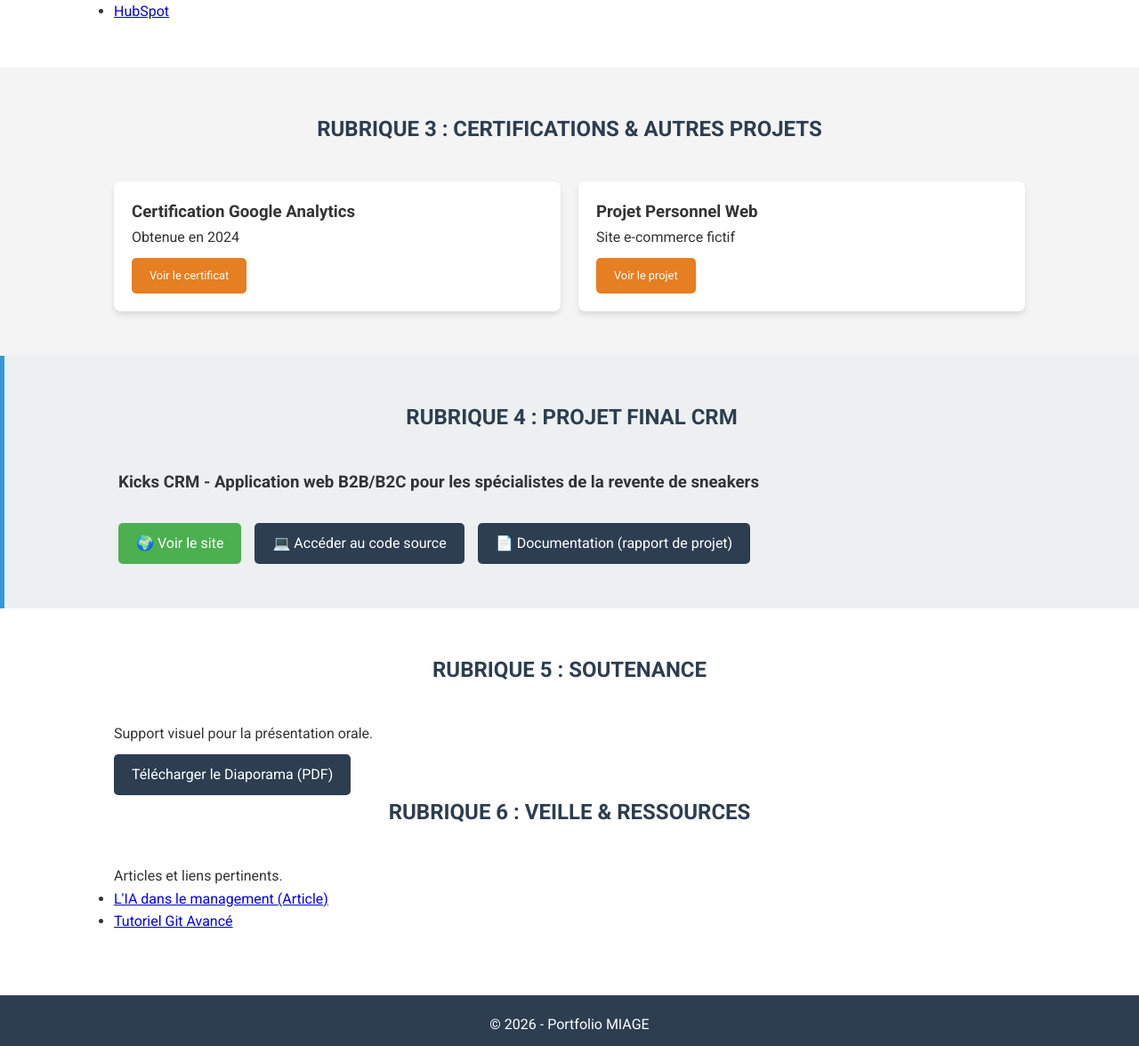
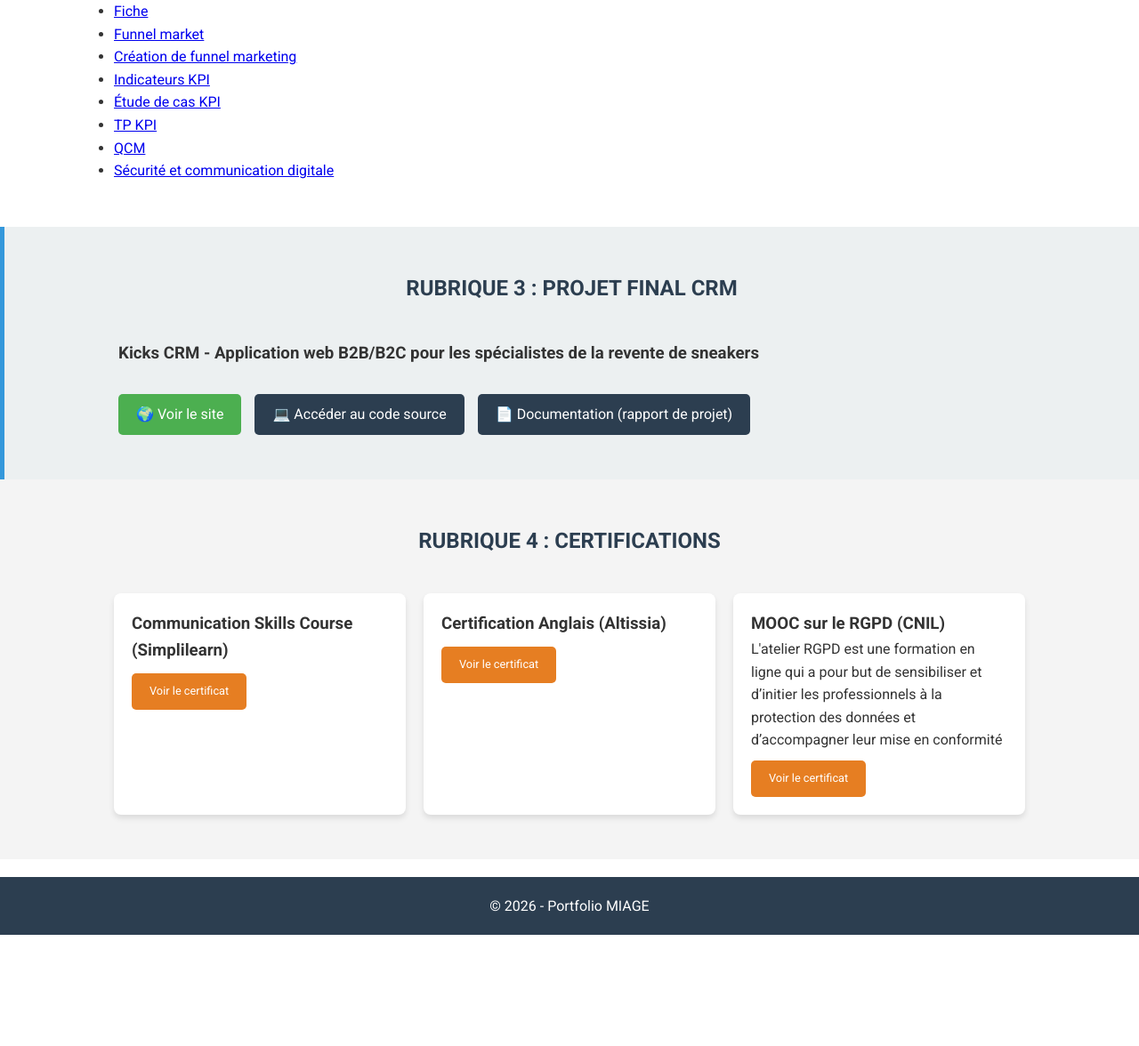
Before and after one commit to Hassan-Jatta/portfolio-hassan-jatta, a plain HTML site: page index.html in a window 1280 px wide. Shown: the part 1621-2797 px from the top of the page at 89% size. After the commit the page ends 2672 px from the top, so only its background shows below. Drawn offline with Linux system fonts and the light colour scheme.

Commit message:
ajout de nouveaux cours + certifications

```diff
--- a/index.html
+++ b/index.html
@@ -36,7 +36,7 @@
         <h2>À propos de moi</h2>
         <div class="about-content">
             <div class="about-text">
-                <p> Je suis étudiant en M1 MIAGE (Méthodes Informatiques Appliquées à la Gestion des Entreprises) à l'Université Paris Nanterre</p>
+                <p> Hassan Jatta - Étudiant en M1 MIAGE (Méthodes Informatiques Appliquées à la Gestion des Entreprises) à l'Université Paris Nanterre. </p>
                 <div class="buttons">
                     <a href="#" class="btn-secondary" download>Télécharger mon CV (ATS)</a>
                     <a href="https://linkedin.com/in/hassan-jatta/" target="_blank" class="btn-linkedin">Mon LinkedIn</a>
@@ -74,30 +74,20 @@
             <li><a href="ressources/Exemple_PGI.xlsx">Exemple d'un PGI </a></li>
             <li><a href="ressources/scenario_fonctionnement_CRM.pdf">Scénario fonctionnement d'un CRM</a></li>
             <li><a href="ressources/6- Pipeline de vente VS Workflow.pdf">Pipeline de ventes vs Workflow </a></li>
-            <li><a href="ressources/Hubspot.pdf">HubSpot</a></li>
-
+            <li><a href="ressources/1- fiche cours V_E.pdf">Fiche</a></li>
+            <li><a href="ressources/2- Pourquoi Étudier le funnel marketing V_E.pdf">Funnel market</a></li>
+            <li><a href="ressources/3-Création de funnel marketing.pdf">Création de funnel marketing</a></li>
+            <li><a href="ressources/4-Les indicateurs KPI V_E.pdf">Indicateurs KPI</a></li>
+            <li><a href="ressources/5- Étude de cas KPI.pdf">Étude de cas KPI</a></li>
+            <li><a href="ressources/tp KPI V_E.xlsx">TP KPI</a></li>
+            <li><a href="ressources/6-Td + QCM pour étudiants.pdf">QCM</a></li>
+            <li><a href="ressources/8_sécurité et communication digitale.docx.pdf">Sécurité et communication digitale</a></li>
         </ul>
     </section>
 
 
-    <section id="certifs" class="container bg-light">
-        <h2>Rubrique 3 : Certifications & Autres Projets</h2>
-        <div class="grid-cards">
-            <div class="card">
-                <h3>Certification Google Analytics</h3>
-                <p>Obtenue en 2024</p>
-                <a href="#" class="btn-small">Voir le certificat</a>
-            </div>
-            <div class="card">
-                <h3>Projet Personnel Web</h3>
-                <p>Site e-commerce fictif</p>
-                <a href="#" class="btn-small">Voir le projet</a>
-            </div>
-        </div>
-    </section>
-
      <section id="projet-final" class="container highlight-section">
-        <h2>Rubrique 4 : Projet Final CRM</h2>
+        <h2>Rubrique 3 : Projet Final CRM</h2>
         <div class="project-showcase">
             <div class="project-details">
                 <h3>Kicks CRM - Application web B2B/B2C pour les spécialistes de la revente de sneakers</h3>
@@ -118,20 +108,21 @@
         </div>
     </section>
 
-    <section id="ressources" class="container">
-        <div class="dual-column">
-            <div>
-                <h2>Rubrique 5 : Soutenance</h2>
-                <p>Support visuel pour la présentation orale.</p>
-                <a href="#" class="btn-secondary">Télécharger le Diaporama (PDF)</a>
+    <section id="certifs" class="container bg-light">
+        <h2>Rubrique 4 : Certifications</h2>
+        <div class="grid-cards">
+            <div class="card">
+                <h3>Communication Skills Course (Simplilearn)</h3>
+                <a href="ressources/certification_simplilearn.pdf" class="btn-small">Voir le certificat</a>
             </div>
-            <div>
-                <h2>Rubrique 6 : Veille & Ressources</h2>
-                <p>Articles et liens pertinents.</p>
-                <ul class="links-list">
-                    <li><a href="#">L'IA dans le management (Article)</a></li>
-                    <li><a href="#">Tutoriel Git Avancé</a></li>
-                </ul>
+            <div class="card">
+                <h3>Certification Anglais (Altissia)</h3>
+                <a href="ressources/certif_anglais.pdf" class="btn-small">Voir le certificat</a>
+            </div>
+            <div class="card">
+                <h3>MOOC sur le RGPD (CNIL)</h3>
+                <p> L'atelier RGPD est une formation en ligne qui a pour but de sensibiliser et d’initier les professionnels à la protection des données et d’accompagner leur mise en conformité</p>
+                <a href="ressources/suivi_RGPD.pdf" class="btn-small">Voir le certificat</a>
             </div>
         </div>
     </section>
```
Also changed, not shown: 12 other files.
